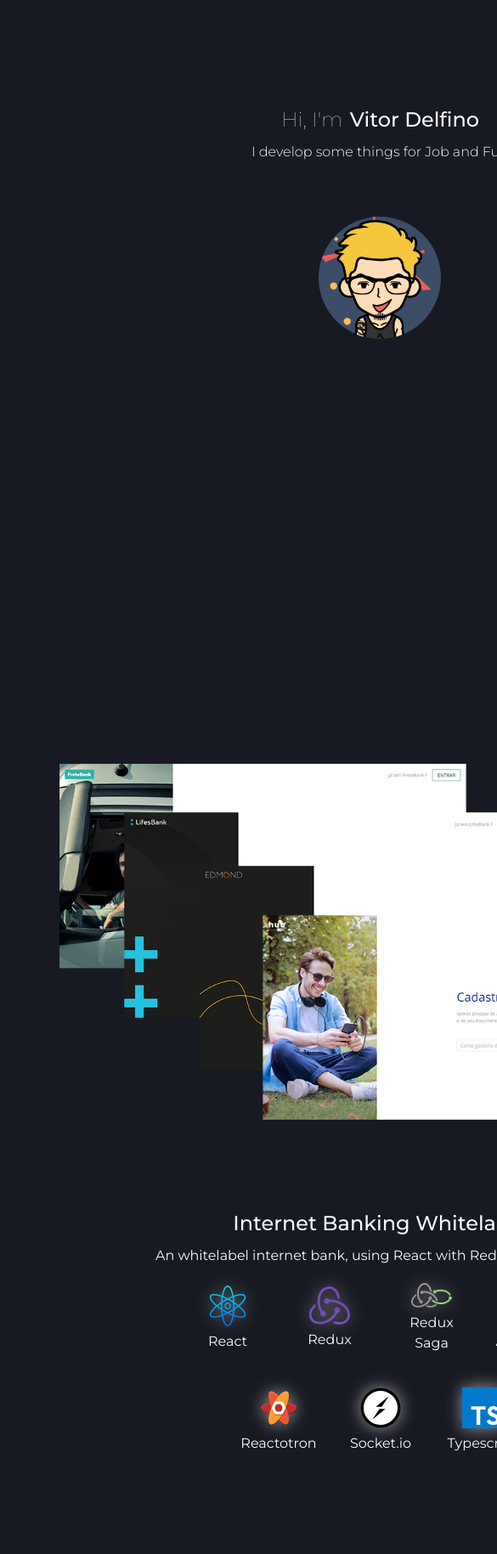
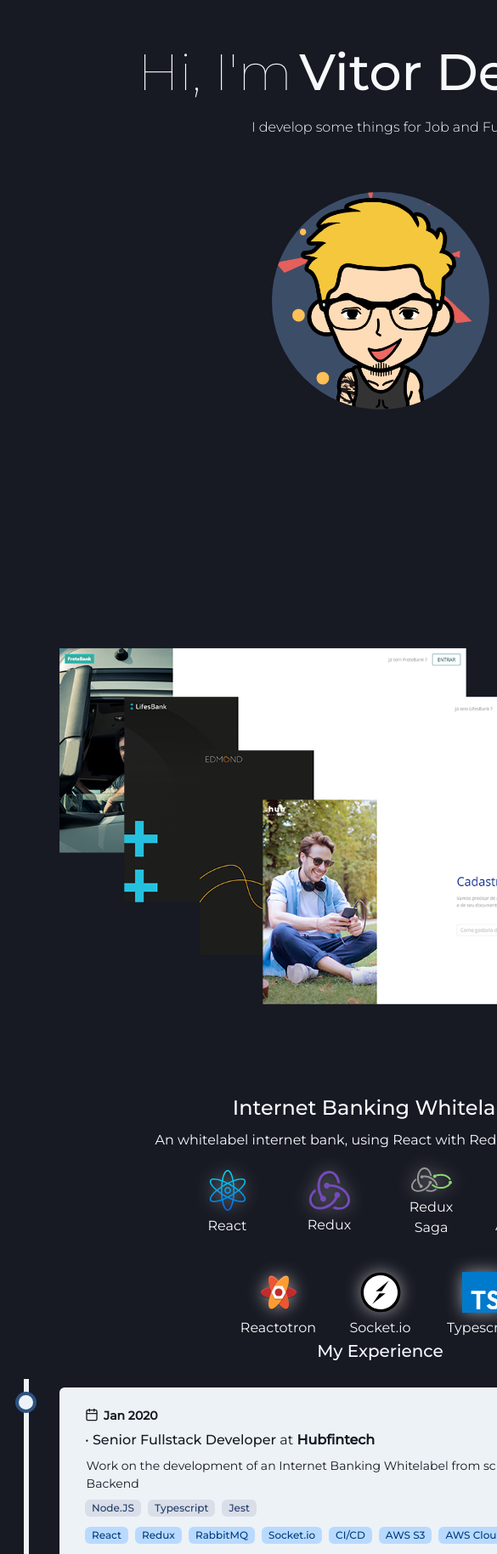
Before and after one commit to vitordelfino/portfolio-nextjs, a Next.js app: page / in a window 390 px wide. Shown: the part 161-1990 px from the top of the page at 85% size, 585 px wide, since content can reach past the window. Built offline with nearby package versions, Linux system fonts and the light colour scheme.

Commit message:
feat: responsive

```diff
--- a/src/components/Home/index.tsx
+++ b/src/components/Home/index.tsx
@@ -1,4 +1,3 @@
-import Aos from 'aos';
 import {
   Center,
   VStack,
@@ -7,30 +6,19 @@ import {
   Img,
   useBreakpointValue,
 } from '@chakra-ui/react';
-import { useEffect } from 'react';
 
 const Home = (): JSX.Element => {
-  useEffect(() => {
-    Aos.init({
-      duration: 1000,
-      disable: 'mobile',
-      startEvent: 'load',
+  const variant = useBreakpointValue<[string, string, string]>({
+    base: ['6xl', '64', 'base'],
+    xs: ['2xl', '36', 'xs'],
+    sm: ['2xl', '36', 'sm'],
+    md: ['4xl', '48', 'md'],
+    lg: ['5xl', '52', 'lg'],
+    xl: ['6xl', '64', 'xl'],
   });
-  }, []);
-
-  const variant = useBreakpointValue<[string, string]>({
-    base: ['2xl', '36'],
-    xs: ['2xl', '36'],
-    sm: ['2xl', '36'],
-    md: ['4xl', '48'],
-    lg: ['5xl', '52'],
-    xl: ['5xl', '52'],
-  });
-  const [fontS, imgW] = variant ?? ['2xl', '36'];
-
+  const [fontS, imgW] = variant ?? ['2xl', '36', 'undefined'];
   return (
-    <Center h="100vh" data-aos="fade">
-      <VStack spacing="16">
+    <VStack spacing="16" data-aos="fade">
       <VStack>
         <HStack>
           <Text fontSize={fontS} fontWeight="thin">
@@ -46,11 +34,9 @@ const Home = (): JSX.Element => {
         src="/profile.png"
         borderRadius="full"
         w={imgW}
-          data-aos="slide-down"
-          data-aos-offset="10"
+        // data-aos="slide-down"
       />
     </VStack>
-    </Center>
   );
 };
 
--- a/src/components/InternetBankingFront/index.tsx
+++ b/src/components/InternetBankingFront/index.tsx
@@ -53,17 +53,17 @@ const InternetBankingFront = (): JSX.Element => {
     },
   ];
   return (
+    <Center>
       <Stack
         direction={direction}
         data-aos="fade"
         justifyContent="center"
-      h="100vh"
-      margin="10rem auto"
+        minHeight="700px"
       >
         <Center w={size}>
           <Img src="/whitelabel.png" data-aos="fade-right" />
         </Center>
-      <Center>
+        <Center w={size}>
           <VStack spacing="5" data-aos="fade">
             <VStack>
               <Text fontSize="2xl" fontWeight="500">
@@ -109,6 +109,7 @@ const InternetBankingFront = (): JSX.Element => {
           </VStack>
         </Center>
       </Stack>
+    </Center>
   );
 };
 
--- /dev/null
+++ b/src/components/Section/index.tsx
@@ -0,0 +1,12 @@
+import { Center } from '@chakra-ui/react';
+import { Section as StyledSection } from './styled';
+import Header from '../Header';
+
+type SectionProps = {
+  children: JSX.Element;
+};
+const Section = ({ children }: SectionProps): JSX.Element => (
+  <StyledSection>{children}</StyledSection>
+);
+
+export default Section;
--- /dev/null
+++ b/src/components/Section/styled.ts
@@ -0,0 +1,9 @@
+import styled from 'styled-components';
+
+export const Section = styled.div`
+  display: flex;
+  justify-content: center;
+  align-items: center;
+  flex-direction: column;
+  height: 100vh;
+`;
--- a/src/components/Timeline/index.tsx
+++ b/src/components/Timeline/index.tsx
@@ -1,5 +1,5 @@
 import {
-  Box,
+  VStack,
   Text,
   Center,
   Icon,
@@ -23,19 +23,12 @@ const TimelineComponent = (): JSX.Element => {
   }, []);
 
   return (
-    <Box
-      w="100%"
-      h="100vh"
-      justifyContent="center"
-      alignItems="center"
-      flexDirection="column"
-      margin="10rem auto"
-    >
     <Center w="100%">
+      <VStack w="100%">
         <Text fontSize="xl" fontWeight="medium" marginBottom="10px">
           My Experience
         </Text>
-      </Center>
+
         <Timeline>
           {data.map((d) => (
             <Container
@@ -92,7 +85,8 @@ const TimelineComponent = (): JSX.Element => {
             </Content>
           </Container>
         </Timeline>
-    </Box>
+      </VStack>
+    </Center>
   );
 };
 
--- a/src/components/Timeline/styles.ts
+++ b/src/components/Timeline/styles.ts
@@ -17,6 +17,12 @@ export const Timeline = styles.div`
     margin-left: -3px;
     z-index: -1
   }
+
+  @media(max-width: 800px) {
+    &:after {
+      left: 31px
+    }
+  }
 `;
 
 export const Container = styles.div<{ position: 'left' | 'right' }>`
@@ -25,12 +31,6 @@ export const Container = styles.div<{ position: 'left' | 'right' }>`
     position: relative;
     background-color: inherit;
     width: 50%;
-    transition: 'scale 0.2s';
-    cursor: pointer;
-
-  }
-  :hover {
-    transform: 'scale(1.1)';
   }
   &:after {
     content: '';
@@ -43,6 +43,12 @@ export const Container = styles.div<{ position: 'left' | 'right' }>`
     top: 15px;
     border-radius: 50%;
     z-index: 2;
+  }
+
+  @media(max-width: 800px) {
+    width: 100%;
+    padding-left: 70px;
+    padding-right: 25px;
   }
 
   ${(props) =>
@@ -63,6 +69,11 @@ export const Container = styles.div<{ position: 'left' | 'right' }>`
         border-width: 10px 0 10px 10px;
         border-color: transparent transparent transparent #edf2f7;
        }*/
+      @media (max-width: 800px) {
+        &:after {
+          left: 18px;
+        }
+      }
     `}
 
   ${(props) =>
@@ -86,6 +97,14 @@ export const Container = styles.div<{ position: 'left' | 'right' }>`
       &:after {
         left: -13px;
       }
+      @media (max-width: 800px) {
+        & {
+          left: 0%;
+        }
+        &:after {
+          left: 18px;
+        }
+      }
     `}
 `;
 
@@ -95,4 +114,9 @@ export const Content = styles.div`
   position: relative;
   border-radius: 6px;
   color: #171923;
+  cursor: pointer;
+  transition: transform 0.5s;
+  :hover {
+    transform: scale(1.05);
+  }
 `;
--- a/src/pages/_app.tsx
+++ b/src/pages/_app.tsx
@@ -1,10 +1,20 @@
 import { AppProps } from 'next/app';
 import { ChakraProvider } from '@chakra-ui/react';
+import Aos from 'aos';
+
+import { useEffect } from 'react';
 import theme from '../styles/theme';
 import 'aos/dist/aos.css';
 
 function MyApp({ Component, pageProps }: AppProps): JSX.Element {
   // return <Component {...pageProps} />;
+  useEffect(() => {
+    Aos.init({
+      duration: 1000,
+      disable: 'mobile',
+      // startEvent: 'load',
+    });
+  }, []);
   return (
     <ChakraProvider resetCSS theme={theme}>
       <Component {...pageProps} />
--- a/src/pages/index.tsx
+++ b/src/pages/index.tsx
@@ -1,12 +1,13 @@
-import { Flex, Center } from '@chakra-ui/react';
+import { Center } from '@chakra-ui/react';
 import HomePage from '../components/Home';
-import Header from '../components/Header';
 import InternetBankingFront from '../components/InternetBankingFront';
 import Timeline from '../components/Timeline';
+import Section from '../components/Section';
+import Header from '../components/Header';
 
 export default function Home(): JSX.Element {
   return (
-    <Flex justifyContent="center" flexDirection="column">
+    <>
       <Center
         position="fixed"
         style={{
@@ -20,9 +21,11 @@ export default function Home(): JSX.Element {
       >
         <Header />
       </Center>
-      <HomePage />
+      <Section>
+        <HomePage />
+      </Section>
       <InternetBankingFront />
       <Timeline />
-    </Flex>
+    </>
   );
 }
```
Lines whose indentation alone changed are shown as unchanged.
